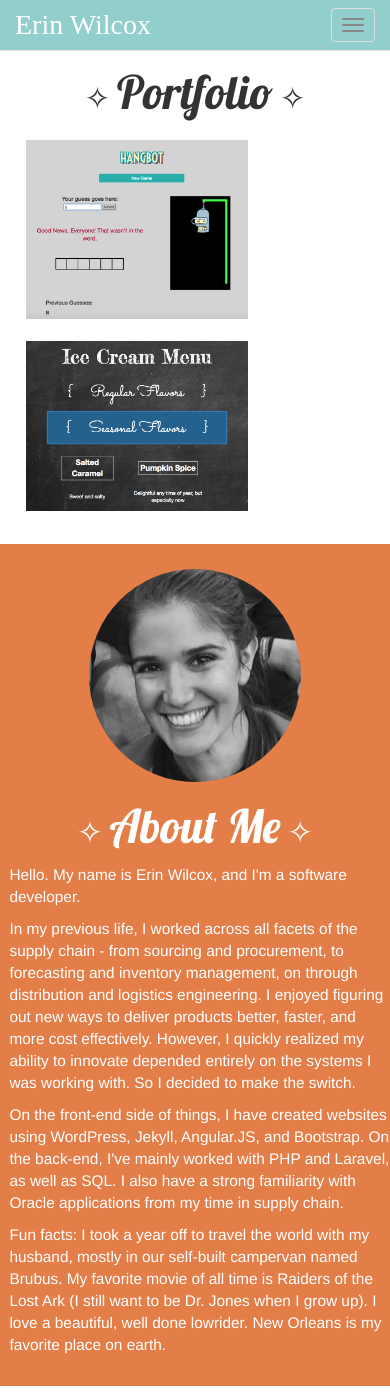
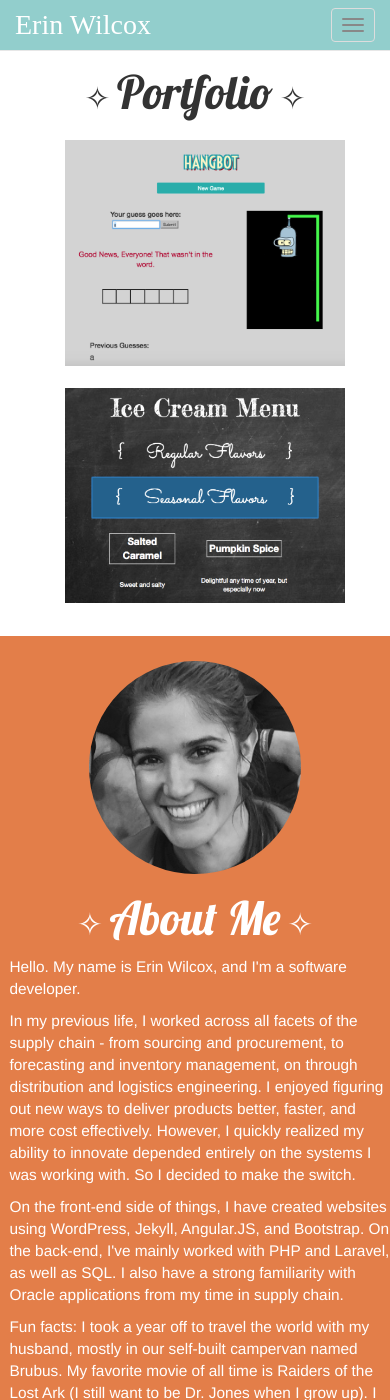
Before and after one commit to brookin8/brookin8.github.io, a Jekyll site: the page built from index.html, in a window 390 px wide and 1400 px high. Built offline with Jekyll 4.4.1, drawn with Linux system fonts in a browser that asks for light colours; nearby versions of some CDN libraries; some web fonts are replaced.

Commit message:
Fixed mobile portfolio layout

```diff
--- a/_includes/header.html
+++ b/_includes/header.html
@@ -153,9 +153,8 @@
             background-color:#ffffff;
             border:none;
             height:75%;
-            width:60%;
-            margin-left:5%;
-            margin-right:5%;
+            width:75%;
+            margin-left:15%;
             margin-bottom:5%;
 
           }
@@ -163,9 +162,8 @@
            .portfolioButton:hover{
             border:3px solid #616F7F;
             height:75%;
-            width:60%;
-            margin-left:5%;
-            margin-right:5%;
+            width:75%;
+            margin-left:15%;
             margin-bottom:5%;
 
           }
```
